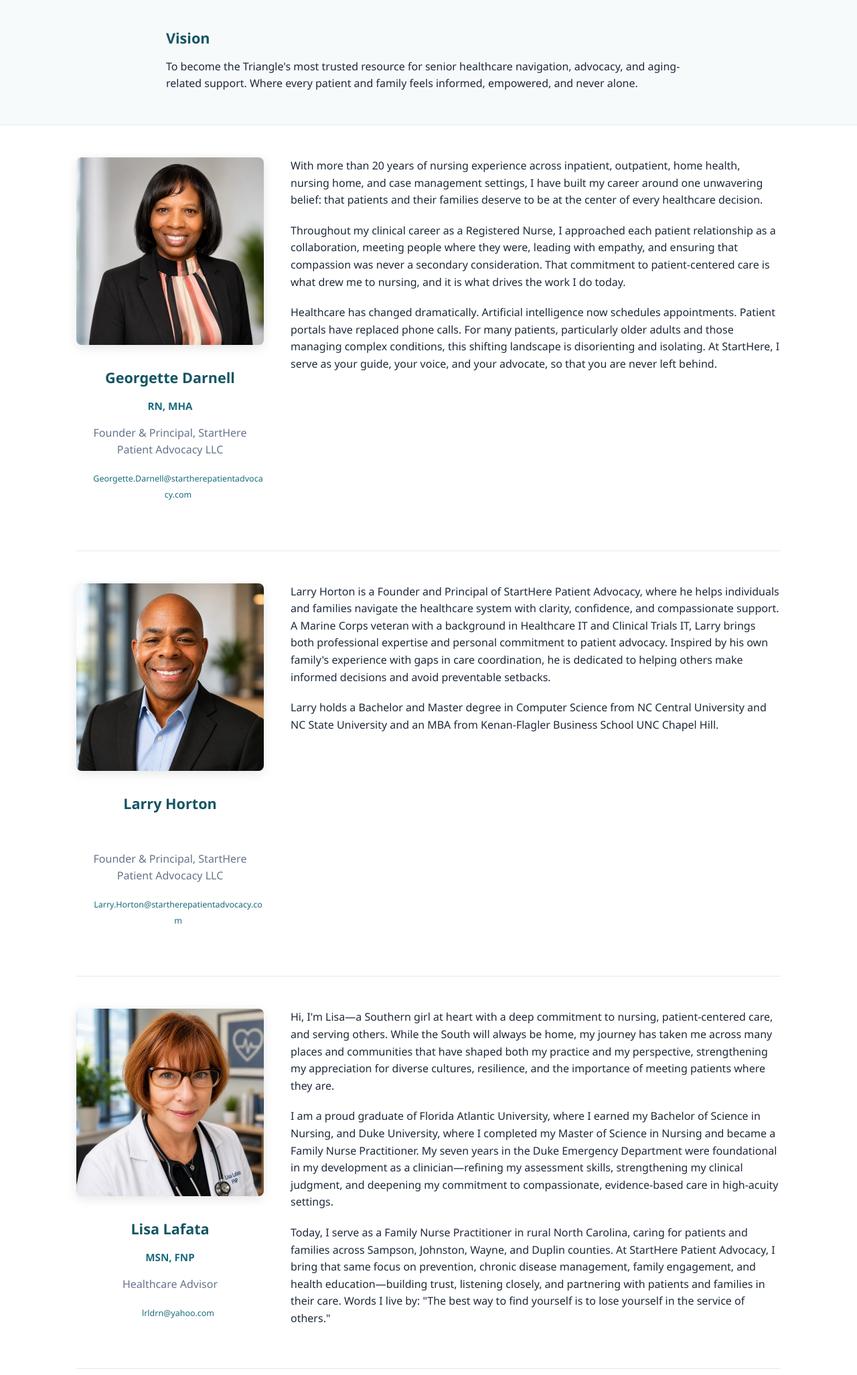
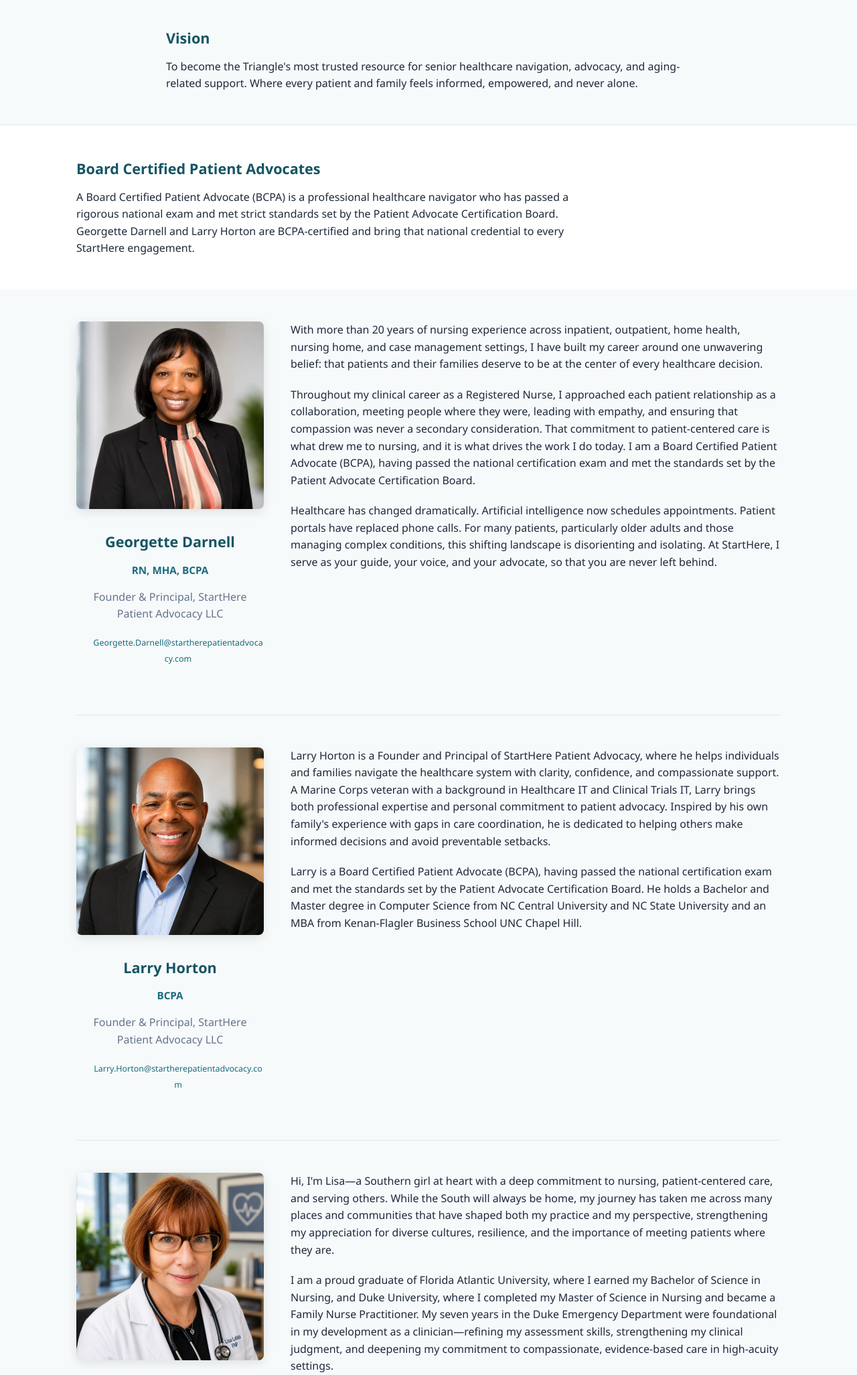
Before and after one commit to lhorton1208/starthere-patient-advocacy, a Flask app: page /about in a window 1280 px wide. Shown: the part 520-2573 px from the top of the page at 67% size. Run offline with Flask 3, Linux system fonts and the light colour scheme; parts of the project's set-up code (start-up, migrations or seed data) failed here and were passed over.

Commit message:
Highlight BCPA certification for Georgette and Larry.
The founders passed the Board Certified Patient Advocate exam and that credential should be visible on About and Contact Us.

Co-authored-by: Cursor <cursoragent@cursor.com>

```diff
--- a/static/css/style.css
+++ b/static/css/style.css
@@ -713,6 +713,14 @@ a:hover {
   color: var(--color-primary);
 }
 
+.bcpa-callout {
+  max-width: 46rem;
+}
+
+.bcpa-callout h2 {
+  margin-bottom: 0.75rem;
+}
+
 .advocate-title {
   margin: 0 0 1rem;
   color: var(--color-text-muted);
--- a/templates/about.html
+++ b/templates/about.html
@@ -39,8 +39,23 @@
   </div>
 </section>
 
+<section class="content-section content-section-alt">
+  <div class="container">
+    <div class="mission-vision-block bcpa-callout">
+      <h2>Board Certified Patient Advocates</h2>
+      <p>
+        A Board Certified Patient Advocate (BCPA) is a professional healthcare
+        navigator who has passed a rigorous national exam and met strict standards
+        set by the Patient Advocate Certification Board. Georgette Darnell and
+        Larry Horton are BCPA-certified and bring that national credential to
+        every StartHere engagement.
+      </p>
+    </div>
+  </div>
+</section>
+
 {% if advocates %}
-<section class="content-section content-section-alt">
+<section class="content-section">
   <div class="container advocate-profiles">
     {% for advocate in advocates %}
     {% include "_advocate_profile.html" %}
```
Also changed, not shown: config.py (+10 -5 lines).
